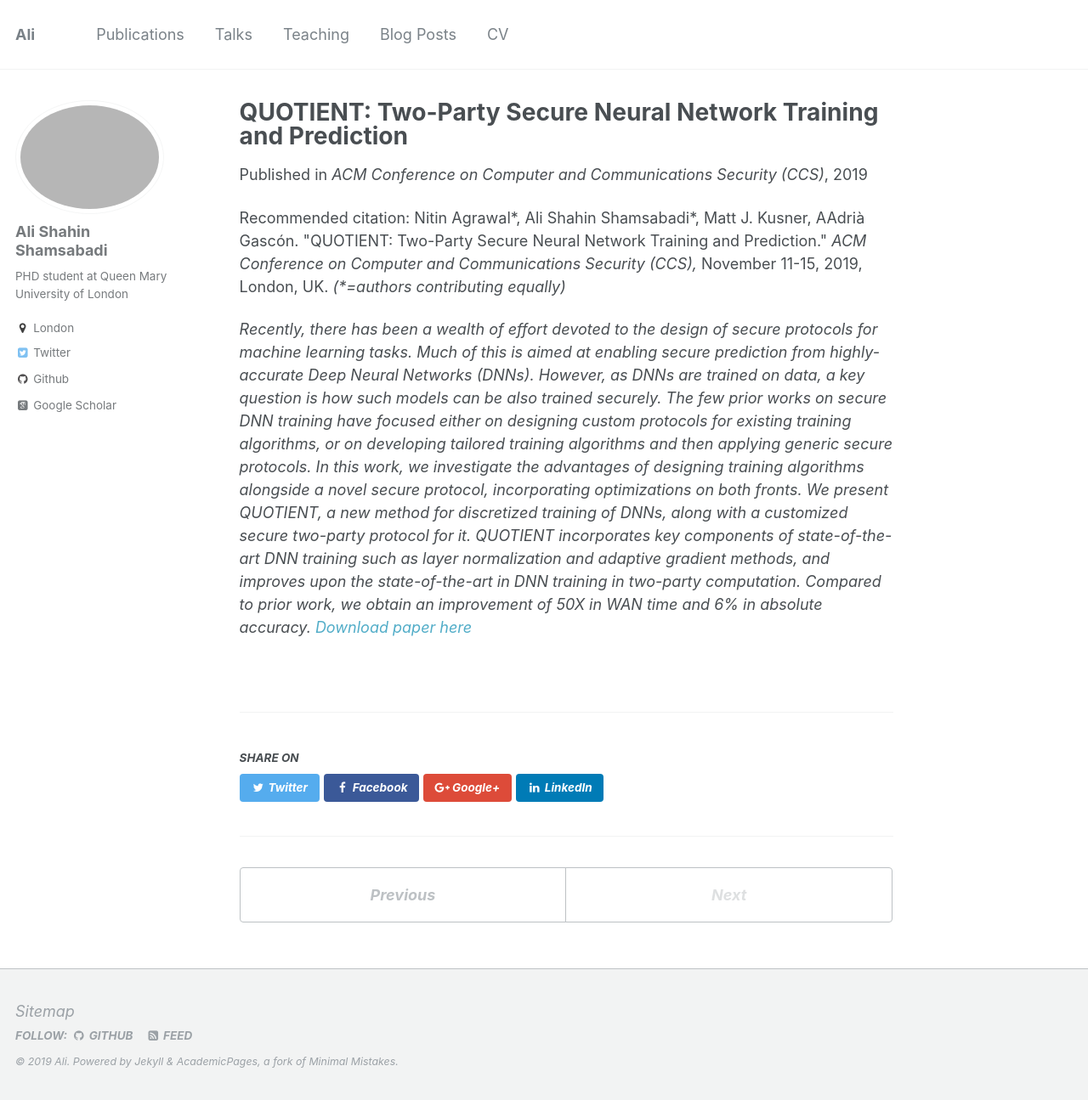
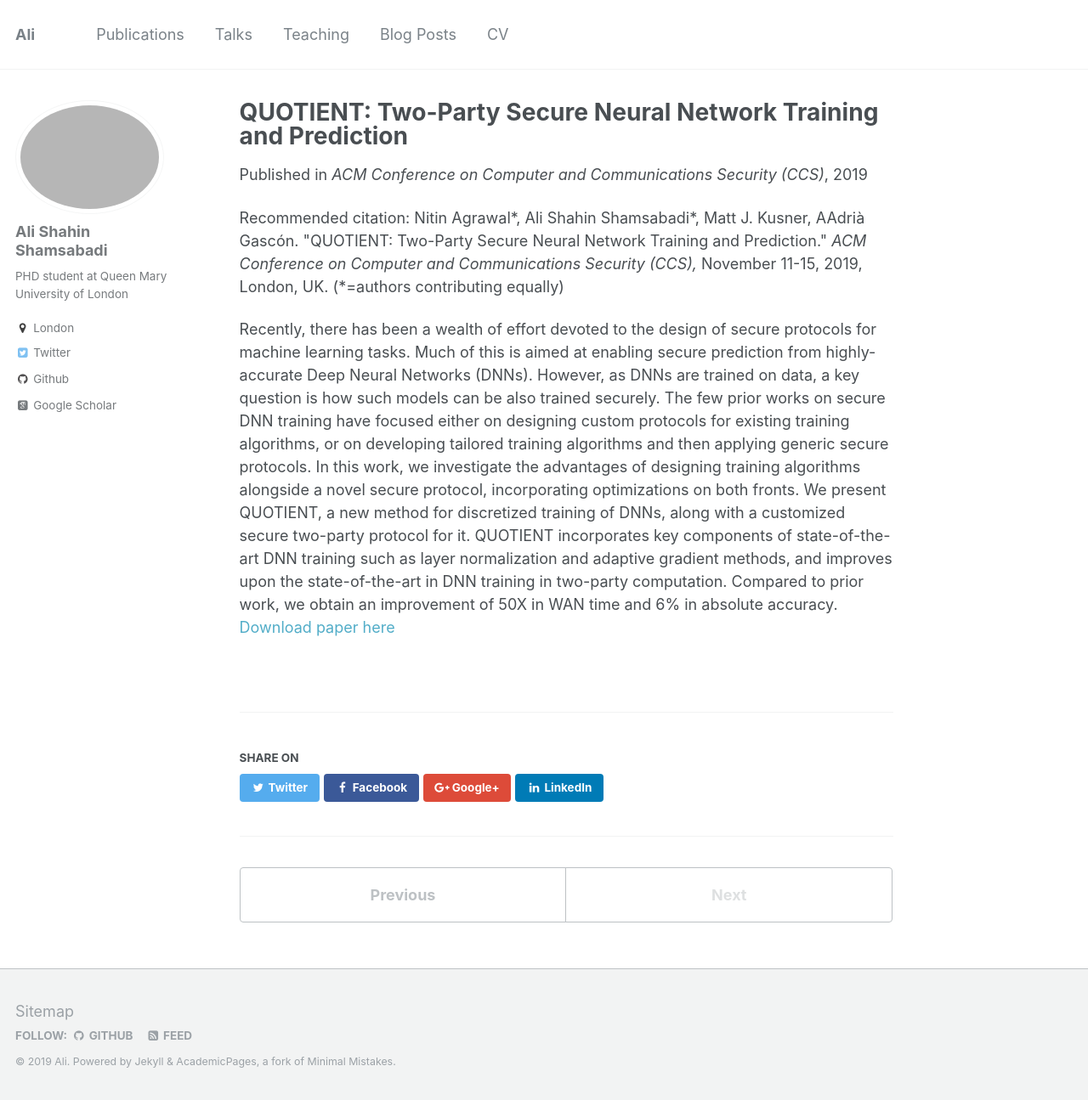
Before and after one commit to AliShahin/AliShahin.github.io, a Jekyll site: the page built from _publications/2019_07_08_QUTIENT.md, in a window 1280 px wide and 1295 px high. Shown: the whole window at 85% size. Built offline with Jekyll 4.4.1, drawn with Linux system fonts in a browser that asks for light colours; some web fonts are replaced.

```diff
--- a/_publications/2019_07_08_QUTIENT.md
+++ b/_publications/2019_07_08_QUTIENT.md
@@ -5,7 +5,7 @@ permalink: /publication/2019_07_08_QUTIENT
 excerpt: 'Recently, there has been a wealth of effort devoted to the design of secure protocols for machine learning tasks. Much of this is aimed at enabling secure prediction from highly-accurate Deep Neural Networks (DNNs). However, as DNNs are trained on data, a key question is how such models can be also trained securely. The few prior works on secure DNN training have focused either on designing custom protocols for existing training algorithms, or on developing tailored training algorithms and then applying generic secure protocols. In this work, we investigate the advantages of designing training algorithms alongside a novel secure protocol, incorporating optimizations on both fronts. We present QUOTIENT, a new method for discretized training of DNNs, along with a customized secure two-party protocol for it. QUOTIENT incorporates key components of state-of-the-art DNN training such as layer normalization and adaptive gradient methods, and improves upon the state-of-the-art in DNN training in two-party computation. Compared to prior work, we obtain an improvement of 50X in WAN time and 6% in absolute accuracy.'
 date: 2019-07-08
 venue: 'ACM Conference on Computer and Communications Security (CCS)'
-citation: 'Nitin Agrawal*, Ali Shahin Shamsabadi*, Matt J. Kusner, AAdrià Gascón. &quot;QUOTIENT: Two-Party Secure Neural Network Training and Prediction.&quot; <i> ACM Conference on Computer and Communications Security (CCS), </i> November 11-15, 2019, London, UK. <i> (*=authors contributing equally)'
+citation: 'Nitin Agrawal*, Ali Shahin Shamsabadi*, Matt J. Kusner, AAdrià Gascón. &quot;QUOTIENT: Two-Party Secure Neural Network Training and Prediction.&quot; <i> ACM Conference on Computer and Communications Security (CCS), </i> November 11-15, 2019, London, UK. </i> (*=authors contributing equally)'
 ---
 Recently, there has been a wealth of effort devoted to the design of secure protocols for machine learning tasks. Much of this is aimed at enabling secure prediction from highly-accurate Deep Neural Networks (DNNs). However, as DNNs are trained on data, a key question is how such models can be also trained securely. The few prior works on secure DNN training have focused either on designing custom protocols for existing training algorithms, or on developing tailored training algorithms and then applying generic secure protocols. In this work, we investigate the advantages of designing training algorithms alongside a novel secure protocol, incorporating optimizations on both fronts. We present QUOTIENT, a new method for discretized training of DNNs, along with a customized secure two-party protocol for it. QUOTIENT incorporates key components of state-of-the-art DNN training such as layer normalization and adaptive gradient methods, and improves upon the state-of-the-art in DNN training in two-party computation. Compared to prior work, we obtain an improvement of 50X in WAN time and 6% in absolute accuracy.
 [Download paper here](https://arxiv.org/pdf/1907.03372.pdf)
```
